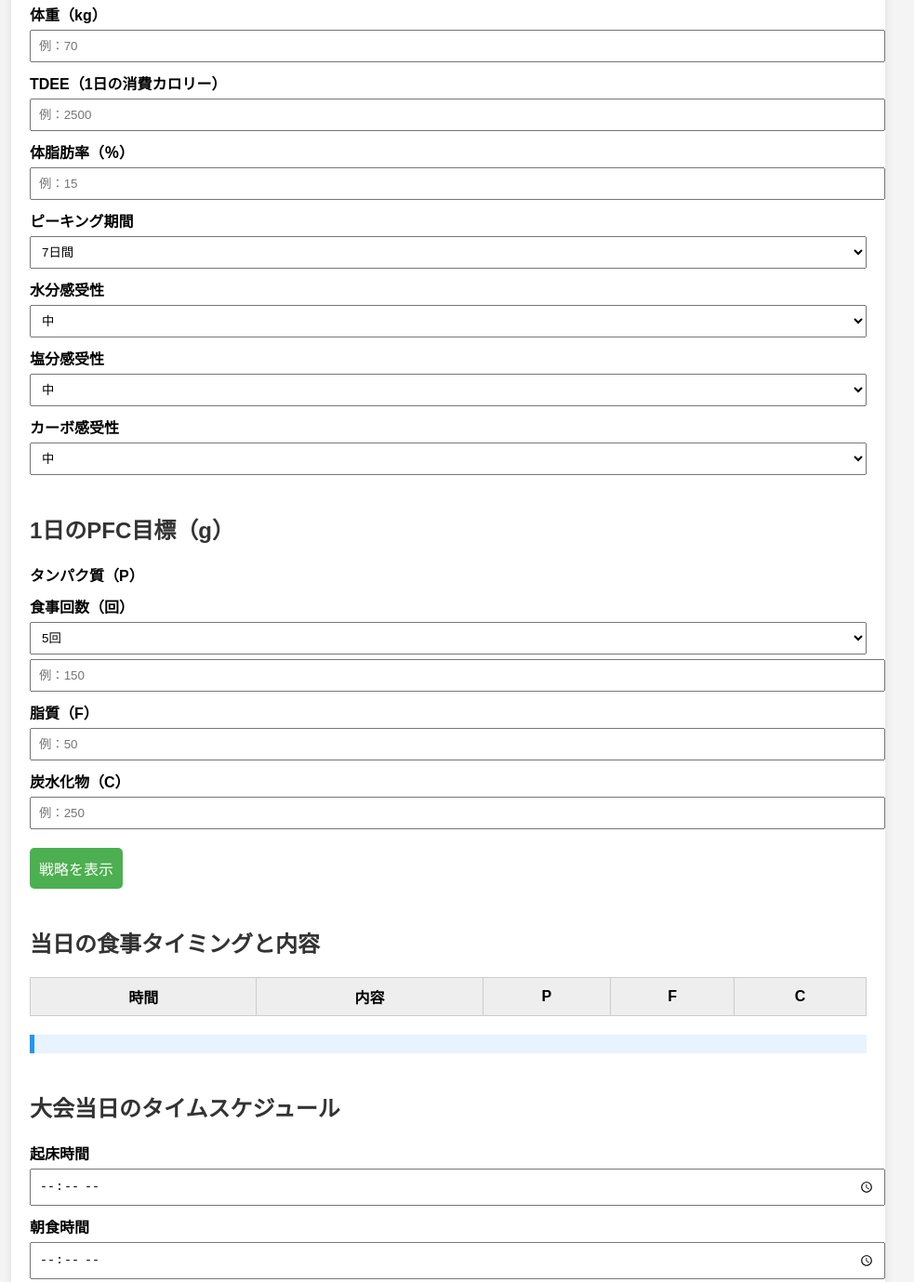
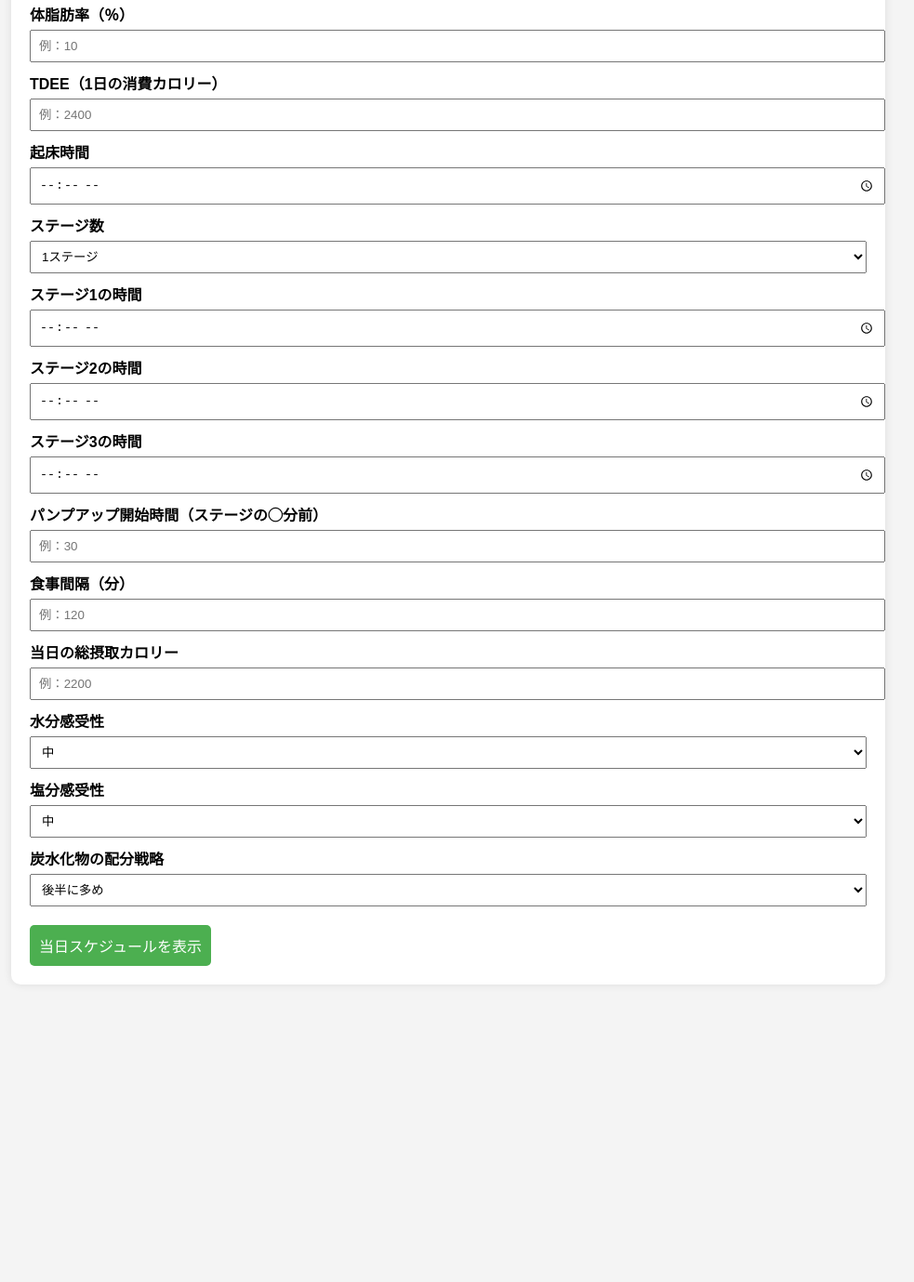
Before and after one commit to sorjdshao/today-contest-tool, a plain HTML site: page index.html in a window 1280 px wide. Shown: the part 208-1587 px from the top of the page at 93% size, without its empty margins (158-1141 px from the left). After the commit the page ends 1295 px from the top, so only its background shows below. Drawn offline with Linux system fonts and the light colour scheme.

Commit message:
index.html を更新

```diff
--- a/index.html
+++ b/index.html
@@ -1,9 +1,9 @@
 <!DOCTYPE html>
 <html lang="ja">
 <head>
-<meta charset="utf-8"/>
-<title>ピーキング戦略完全版</title>
-<meta content="width=device-width, initial-scale=1" name="viewport"/>
+  <meta charset="utf-8">
+  <title>ピーキング戦略（大会当日）</title>
+  <meta name="viewport" content="width=device-width, initial-scale=1">
   <style>
     body { font-family: sans-serif; background: #f4f4f4; padding: 20px; }
     .container { background: #fff; padding: 20px; border-radius: 10px; max-width: 900px; margin: auto; box-shadow: 0 0 10px rgba(0,0,0,0.1); }
@@ -11,215 +11,163 @@
     input, select { width: 100%; padding: 8px; margin-top: 5px; }
     button { margin-top: 20px; padding: 10px; font-size: 1em; background: #4CAF50; color: white; border: none; border-radius: 5px; cursor: pointer; }
     table { width: 100%; border-collapse: collapse; margin-top: 20px; }
-    th, td { border: 1px solid #ccc; padding: 8px; text-align: center; }
-    th[title] { cursor: help; }
+    th, td { border: 1px solid #ccc; padding: 6px; text-align: center; }
     th { background-color: #eee; }
     @media print {
-      body { -webkit-print-color-adjust: exact; }
-      table { page-break-inside: avoid; }
-    }
-    #adjustSummary { margin-top: 20px; padding: 10px; background: #e7f3fe; border-left: 5px solid #2196F3; }
-    #output { margin-top: 20px; }
-    button:hover { background: #45a049; }
-    h2 { color: #333; margin-top: 40px; }
-    @media (max-width: 600px) {
-      input, select, button { font-size: 1em; }
-      h1 { font-size: 1.5em; }
-    }
-    .input-error {
-      border: 2px solid red !important;
+      button { display: none; }
     }
   </style>
 </head>
 <body>
 <div class="container">
-<h1>ピーキング戦略完全版</h1>
-<button onclick="window.print()">PDFとして保存 / 印刷</button>
+  <h1>ピーキング戦略（大会当日）</h1>
 
   <label>体重（kg）</label>
-<input id="weight" placeholder="例：70" type="number" min="30" max="200"/>
+  <input id="weight" type="number" placeholder="例：70" />
+
+  <label>体脂肪率（％）</label>
+  <input id="bodyfat" type="number" placeholder="例：10" />
 
   <label>TDEE（1日の消費カロリー）</label>
-<input id="tdee" oninput="updatePFCfromTDEE()" placeholder="例：2500" type="number"/>
+  <input id="tdee" type="number" placeholder="例：2400" />
 
-<label>体脂肪率（％）</label>
-<input id="bodyfat" placeholder="例：15" type="number"/>
+  <label>起床時間</label>
+  <input id="wakeTime" type="time" />
 
-<label>ピーキング期間</label>
-<select id="days">
-  <option value="0">ピーキングなし</option>
-  <option value="3">3日間</option>
-  <option value="5">5日間</option>
-  <option selected value="7">7日間</option>
-  <option value="10">10日間</option>
+  <label>ステージ数</label>
+  <select id="stageCount">
+    <option value="1">1ステージ</option>
+    <option value="2">2ステージ</option>
+    <option value="3">3ステージ</option>
   </select>
+
+  <label>ステージ1の時間</label>
+  <input id="stageTime1" type="time" />
+
+  <label>ステージ2の時間</label>
+  <input id="stageTime2" type="time" />
+
+  <label>ステージ3の時間</label>
+  <input id="stageTime3" type="time" />
+
+  <label>パンプアップ開始時間（ステージの◯分前）</label>
+  <input id="pumpMinutes" type="number" placeholder="例：30" />
+
+  <label>食事間隔（分）</label>
+  <input id="mealInterval" type="number" placeholder="例：120" />
+
+  <label>当日の総摂取カロリー</label>
+  <input id="todayCalories" type="number" placeholder="例：2200" />
 
   <label>水分感受性</label>
   <select id="waterSensitivity">
     <option value="low">低</option>
-  <option selected value="medium">中</option>
+    <option value="medium" selected>中</option>
     <option value="high">高</option>
   </select>
 
   <label>塩分感受性</label>
   <select id="saltSensitivity">
     <option value="low">低</option>
-  <option selected value="medium">中</option>
+    <option value="medium" selected>中</option>
     <option value="high">高</option>
   </select>
 
-<label>カーボ感受性</label>
-<select id="carbSensitivity">
-  <option value="low">低</option>
-  <option selected value="medium">中</option>
-  <option value="high">高</option>
+  <label>炭水化物の配分戦略</label>
+  <select id="carbTiming">
+    <option value="even">均等に配分</option>
+    <option value="front">前半に多め</option>
+    <option value="back" selected>後半に多め</option>
   </select>
 
-<h2>1日のPFC目標（g）</h2>
-<label>タンパク質（P）</label>
-<label>食事回数（回）</label>
-<select id="mealCount">
-  <option value="3">3回</option>
-  <option value="4">4回</option>
-  <option selected value="5">5回</option>
-  <option value="6">6回</option>
-</select>
-<input id="protein" placeholder="例：150" type="number"/>
-<label>脂質（F）</label>
-<input id="fat" placeholder="例：50" type="number"/>
-<label>炭水化物（C）</label>
-<input id="carb" placeholder="例：250" type="number"/>
+  <button onclick="generateCompetitionDayPlan()">当日スケジュールを表示</button>
 
-<button onclick="generateMealPlan()">戦略を表示</button>
-<div id="mealPlanError" style="color: red; margin-top: 10px;"></div>
-
-<div id="mealPlanOutput">
-  <h2>当日の食事タイミングと内容</h2>
-  <table id="mealPlanTable">
-    <thead>
-      <tr><th>時間</th><th>内容</th><th>P</th><th>F</th><th>C</th></tr>
-    </thead>
-    <tbody></tbody>
-  </table>
-</div>
-
-<div id="adjustSummary"></div>
   <div id="output"></div>
-<div id="timelineOutput"></div>
-
-<div id="timeScheduleSection">
-<h2>大会当日のタイムスケジュール</h2>
-<label>起床時間</label><input id="wakeTime" type="time"/>
-<label>朝食時間</label><input id="breakfastTime" type="time"/>
-<label>ステージ開始時間</label><input id="stageTime" type="time"/>
-<label>パンプアップ開始時間</label><input id="pumpTime" type="time"/>
-</div>
 </div>
 
 <script>
-function updatePFCfromTDEE() {
+function generateCompetitionDayPlan() {
+  const weight = parseFloat(document.getElementById("weight").value);
+  const bodyfat = parseFloat(document.getElementById("bodyfat").value);
   const tdee = parseFloat(document.getElementById("tdee").value);
-  if (!tdee) return;
-  const pCal = tdee * 0.3;
-  const fCal = tdee * 0.25;
-  const cCal = tdee * 0.45;
-  document.getElementById("protein").value = Math.round(pCal / 4);
-  document.getElementById("fat").value = Math.round(fCal / 9);
-  document.getElementById("carb").value = Math.round(cCal / 4);
+  const wakeTime = document.getElementById("wakeTime").value;
+  const stageCount = parseInt(document.getElementById("stageCount").value);
+  const stageTime1 = document.getElementById("stageTime1").value;
+  const stageTime2 = document.getElementById("stageTime2").value;
+  const stageTime3 = document.getElementById("stageTime3").value;
+  const pumpMinutes = parseInt(document.getElementById("pumpMinutes").value);
+  const mealInterval = parseInt(document.getElementById("mealInterval").value);
+  const todayCalories = parseInt(document.getElementById("todayCalories").value);
+  const waterSensitivity = document.getElementById("waterSensitivity").value;
+  const saltSensitivity = document.getElementById("saltSensitivity").value;
+  const carbTiming = document.getElementById("carbTiming").value;
+
+  const leanWeight = weight * (1 - bodyfat / 100);
+  const baseProtein = Math.round(leanWeight * 2.3);
+  const baseFat = 30;
+  const proteinKcal = baseProtein * 4;
+  const fatKcal = baseFat * 9;
+  const carbKcal = todayCalories - proteinKcal - fatKcal;
+  const totalCarb = Math.round(carbKcal / 4);
+
+  const mealCount = Math.floor((12 * 60) / mealInterval);
+  const pMeal = Math.round(baseProtein / mealCount);
+  const fMeal = Math.round(baseFat / mealCount);
+
+  let carbWeights = [];
+  for (let i = 0; i < mealCount; i++) {
+    if (carbTiming === "even") carbWeights.push(1);
+    else if (carbTiming === "front") carbWeights.push(i < mealCount / 2 ? 1.2 : 0.8);
+    else carbWeights.push(i < mealCount / 2 ? 0.8 : 1.2);
+  }
+  const totalWeight = carbWeights.reduce((a, b) => a + b, 0);
+  const cMeals = carbWeights.map(w => Math.round((totalCarb * w) / totalWeight));
+
+  const adjust = (val, sens) => {
+    const factor = { low: 1.2, medium: 1.0, high: 0.8 };
+    return (val * factor[sens]).toFixed(1);
+  };
+  const water = adjust(Math.max(weight * 0.05, 1.5), waterSensitivity);
+  const salt = Math.round(adjust(Math.max(weight * 0.1, 2), saltSensitivity));
+
+  const [wakeH, wakeM] = wakeTime.split(":").map(Number);
+  const startTime = new Date(0, 0, 0, wakeH, wakeM);
+  const output = document.getElementById("output");
+  output.innerHTML = "<h3>大会当日スケジュール</h3>";
+  output.innerHTML += `<p>総カロリー: ${todayCalories} kcal / 水分: ${water} L / 塩分: ${salt} g</p>`;
+  output.innerHTML += "<table><thead><tr><th>時間</th><th>内容</th><th>P</th><th>F</th><th>C</th></tr></thead><tbody>";
+
+  for (let i = 0; i < mealCount; i++) {
+    const timeStr = startTime.toTimeString().slice(0, 5);
+    output.innerHTML += `<tr><td>${timeStr}</td><td>食事${i + 1}</td><td>${pMeal}g</td><td>${fMeal}g</td><td>${cMeals[i]}g</td></tr>`;
+    startTime.setMinutes(startTime.getMinutes() + mealInterval);
   }
 
-function generateMealPlan() {
-  const ids = ["weight", "protein", "fat", "carb", "wakeTime", "pumpTime", "stageTime", "mealCount"];
-  ids.forEach(id => {
-    const el = document.getElementById(id);
-    if (el) el.classList.remove("input-error");
-  });
-
-  const weight = parseFloat(document.getElementById("weight").value);
-  const protein = parseInt(document.getElementById("protein").value);
-  const fat = parseInt(document.getElementById("fat").value);
-  const carb = parseInt(document.getElementById("carb").value);
-  const meals = parseInt(document.getElementById("mealCount").value);
-  const wake = document.getElementById("wakeTime").value;
-  const pump = document.getElementById("pumpTime").value;
-  const stage = document.getElementById("stageTime").value;
-  const breakfast = document.getElementById("breakfastTime").value;
-
-  const missing = [];
-  if (!weight) { missing.push("体重"); document.getElementById("weight").classList.add("input-error"); }
-  if (!protein || !fat || !carb) { missing.push("PFC値を正しく入力してください"); }
-  if (!wake) { missing.push("起床時間"); document.getElementById("wakeTime").classList.add("input-error"); }
-  if (!pump) { document.getElementById("pumpTime").classList.add("input-error"); }
-  if (!stage) { missing.push("ステージ時間"); document.getElementById("stageTime").classList.add("input-error"); }
-  if (isNaN(meals)) { missing.push("食事回数"); document.getElementById("mealCount").classList.add("input-error"); }
-
-  if (weight < 30 || weight > 200) {
-    missing.push("体重（30〜200kgの間で入力）");
-    document.getElementById("weight").classList.add("input-error");
+  if (stageTime1) {
+    const [sh, sm] = stageTime1.split(":").map(Number);
+    const pump1 = new Date(0, 0, 0, sh, sm);
+    pump1.setMinutes(pump1.getMinutes() - pumpMinutes);
+    output.innerHTML += `<tr><td>${pump1.toTimeString().slice(0, 5)}</td><td>パンプアップ1</td><td>-</td><td>-</td><td>-</td></tr>`;
+    output.innerHTML += `<tr><td>${stageTime1}</td><td>ステージ1</td><td>-</td><td>-</td><td>-</td></tr>`;
   }
 
-  if (wake && stage) {
-    const wakeTime = new Date(`1970-01-01T${wake}`);
-    const stageTime = new Date(`1970-01-01T${stage}`);
-    if (wakeTime >= stageTime) {
-      missing.push("起床時間はステージ時間より前に設定してください");
-      document.getElementById("wakeTime").classList.add("input-error");
-      document.getElementById("stageTime").classList.add("input-error");
-    }
+  if ((stageCount === 2 || stageCount === 3) && stageTime2) {
+    const [sh2, sm2] = stageTime2.split(":").map(Number);
+    const pump2 = new Date(0, 0, 0, sh2, sm2);
+    pump2.setMinutes(pump2.getMinutes() - pumpMinutes);
+    output.innerHTML += `<tr><td>${pump2.toTimeString().slice(0, 5)}</td><td>パンプアップ2</td><td>-</td><td>-</td><td>-</td></tr>`;
+    output.innerHTML += `<tr><td>${stageTime2}</td><td>ステージ2</td><td>-</td><td>-</td><td>-</td></tr>`;
   }
 
-  if (missing.length > 0) {
-    document.getElementById("mealPlanError").innerText = "以下の項目を入力してください：" + missing.join("、");
-    document.getElementById("mealPlanTable").querySelector("tbody").innerHTML = "";
-    return;
+  if (stageCount === 3 && stageTime3) {
+    const [sh3, sm3] = stageTime3.split(":").map(Number);
+    const pump3 = new Date(0, 0, 0, sh3, sm3);
+    pump3.setMinutes(pump3.getMinutes() - pumpMinutes);
+    output.innerHTML += `<tr><td>${pump3.toTimeString().slice(0, 5)}</td><td>パンプアップ3</td><td>-</td><td>-</td><td>-</td></tr>`;
+    output.innerHTML += `<tr><td>${stageTime3}</td><td>ステージ3</td><td>-</td><td>-</td><td>-</td></tr>`;
   }
 
-  document.getElementById("mealPlanError").innerText = "";
-
-  const [startH, startM] = wake.split(":").map(Number);
-  const [stageH, stageM] = stage.split(":").map(Number);
-  let [pumpH, pumpM] = pump ? pump.split(":").map(Number) : [null, null];
-
-  let pumpTime;
-  if (!pumpH || !pumpM) {
-    const stageDate = new Date(0, 0, 0, stageH, stageM);
-    stageDate.setMinutes(stageDate.getMinutes() - 60);
-    const formatted = stageDate.toTimeString().slice(0, 5);
-    document.getElementById("pumpTime").value = formatted;
-    [pumpH, pumpM] = formatted.split(":").map(Number);
-  }
-  pumpTime = new Date(0, 0, 0, pumpH, pumpM);
-
-  const startTime = new Date(0, 0, 0, startH, startM);
-  const mealDuration = (pumpTime - startTime) / 60000;
-  const interval = Math.floor(mealDuration / (meals - 2));
-  const tbody = document.getElementById("mealPlanTable").querySelector("tbody");
-  tbody.innerHTML = "";
-
-  if (breakfast) {
-    tbody.innerHTML += `<tr><td>${breakfast}</td><td>朝食</td><td>-</td><td>-</td><td>-</td></tr>`;
-  }
-
-  const pShare = Math.round(protein / meals);
-  const fShare = Math.round(fat / meals);
-  const cShare = Math.round(carb / meals);
-
-  let current = new Date(startTime);
-  for (let i = 0; i < meals - 2; i++) {
-    const timeStr = current.toTimeString().slice(0, 5);
-    tbody.innerHTML += `<tr><td>${timeStr}</td><td>通常食</td><td>${pShare}g</td><td>${fShare}g</td><td>${cShare}g</td></tr>`;
-    current.setMinutes(current.getMinutes() + interval);
-  }
-
-  const carbDose = Math.round(weight * 0.5);
-  const caffeineDose = Math.min(Math.round(weight * 3), 400);
-  const pump30 = new Date(pumpTime.getTime() - 30 * 60000);
-  const pump15 = new Date(pumpTime.getTime() - 15 * 60000);
-
-  tbody.innerHTML += `<tr><td>${pump30.toTimeString().slice(0, 5)}</td><td>パンプ30分前（ジャムパン、塩）</td><td>-</td><td>-</td><td>${carbDose}g</td></tr>`;
-  tbody.innerHTML += `<tr><td>${pump15.toTimeString().slice(0, 5)}</td><td>パンプ15分前（カフェイン${caffeineDose}mg、水）</td><td>-</td><td>-</td><td>-</td></tr>`;
-  tbody.innerHTML += `<tr><td>${pumpTime.toTimeString().slice(0, 5)}</td><td>パンプアップ開始（ステージ約60分前）</td><td>-</td><td>-</td><td>-</td></tr>`;
-  tbody.innerHTML += `<tr><td>${stage}</td><td>ステージ</td><td>-</td><td>-</td><td>-</td></tr>`;
+  output.innerHTML += "</tbody></table>";
 }
 </script>
 </body>
```
Lines whose indentation alone changed are shown as unchanged.
